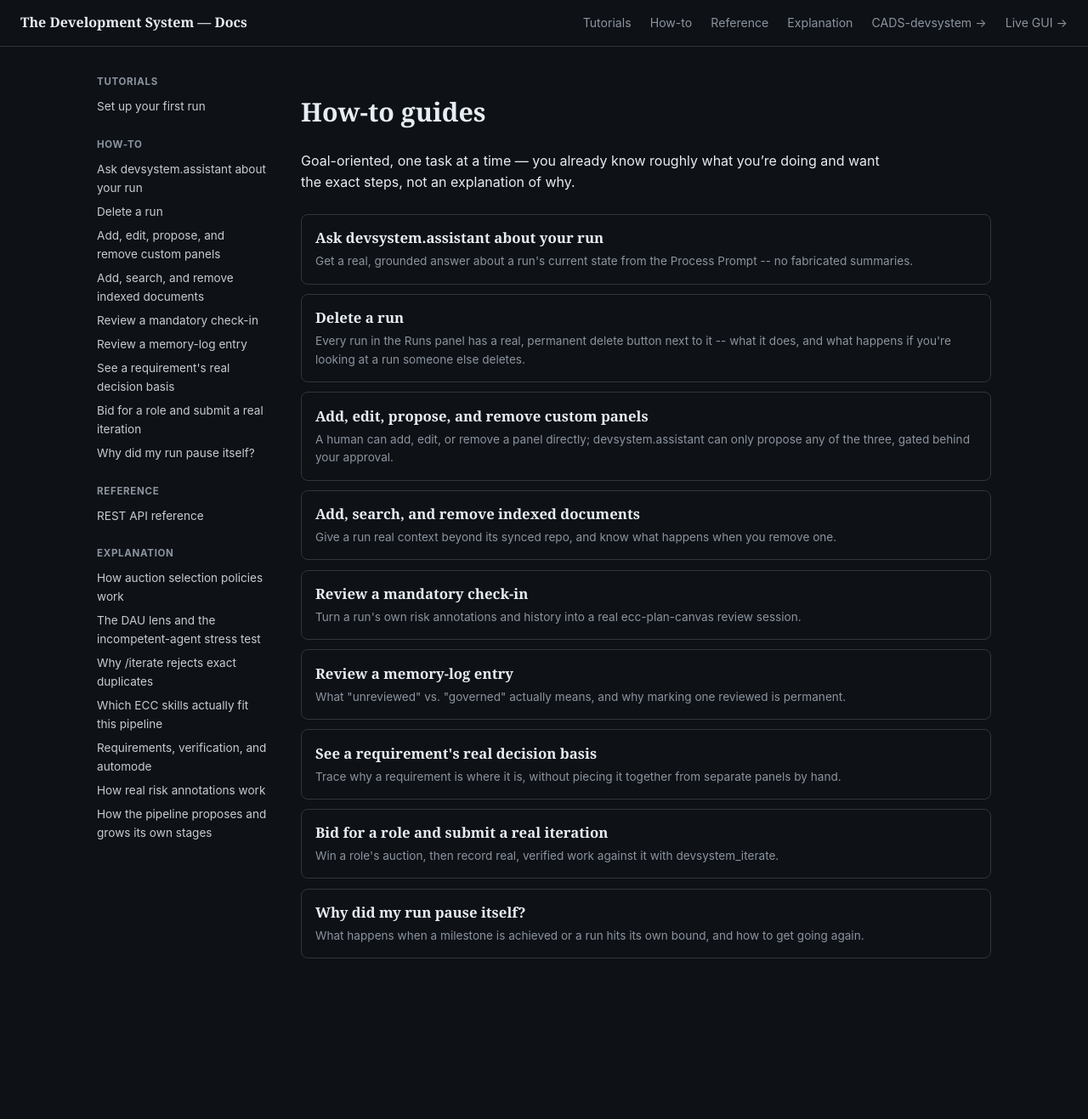
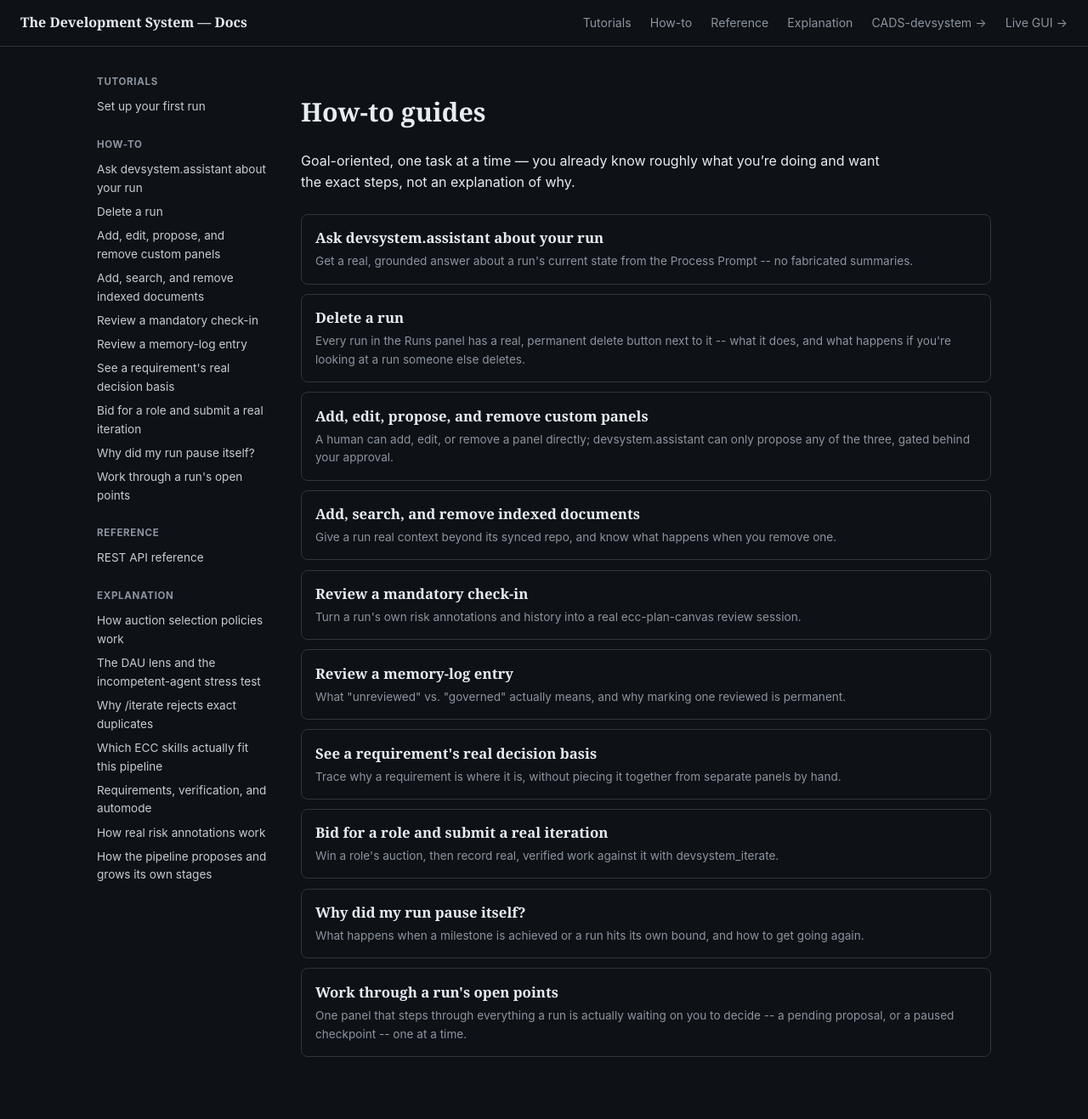
Before and after one commit to scimbe/CADS-devsystem-docs, a Jekyll site: the page built from how-to.md, in a window 1280 px wide. Shown: the whole page at 85% size. Built offline with Jekyll 4.4.1, drawn with Linux system fonts in a browser that asks for light colours; before the commit the page ends 1202 px from its top, so only the background shows below that; part of the change alters nothing that is shown.

Commit message:
how-to: document the new Open Points panel ("stack mode" slice 2)
Real, live-captured screenshots (this project's own Playwright
simulated-user.sh pattern, not mockups): one real pending stage
proposal in the queue, then the same queue genuinely empty after
approving it. Cross-links the REST reference row, and updates its own
stale "no GUI consumes it yet" note now that one does
(CADS-devsystem@3e48c3b).

```diff
--- /dev/null
+++ b/_how-to/work-through-open-points.md
@@ -0,0 +1,61 @@
+---
+title: Work through a run's open points
+description: One panel that steps through everything a run is actually waiting on you to decide -- a pending proposal, or a paused checkpoint -- one at a time.
+order: 10
+---
+
+# Work through a run's open points
+
+A run can accumulate several real, separate things waiting on a human decision at once: a
+role-filler's proposed pipeline stage, an assistant-drafted custom panel, a paused checkpoint. Each
+already has its own panel (Pipeline, Custom Panels, Health & Criteria), but noticing all of them
+means checking every one of those panels yourself. The **Open Points** panel is a single guided
+queue instead -- open it from the panel chip bar and step through everything real, one item at a
+time.
+
+## What counts as an open point
+
+Deliberately narrow: only things nothing else can proceed without a real decision on. As of this
+writing that's the same five real pending-proposal queues the Pipeline chip's own badge already
+counts (a new stage, a new/edited/removed custom panel, a proposed GitHub issue), plus a paused
+run's own checkpoint. An unverified requirement or a stalled stage is a normal, common run state on
+its own, not a stuck decision -- both are deliberately left out so the queue stays a real signal,
+not noise.
+
+## Stepping through the queue
+
+<figure>
+<img src="{{ '/assets/img/howto-open-points/01-one-open-point.png' | relative_url }}" alt="The Open Points panel showing 'open point 1 of 1', a card labeled New pipeline stage proposal with its real stage id and rationale, and Approve/Reject buttons plus Prev/Next navigation">
+<figcaption>One real open point -- a role-filler's own proposed stage, showing its real rationale. Approve/Reject here call the exact same endpoint the Pipeline panel's own proposal card does.</figcaption>
+</figure>
+
+Each entry shows its kind (a new stage proposal, a custom-panel add/edit/removal proposal, a GitHub
+issue proposal, or a paused checkpoint) and a real, human-readable summary -- a stage proposal's own
+rationale, a panel's title, or the run's own real `pause_reason`. **Prev**/**Next** move through the
+queue without acting on anything.
+
+The action buttons differ by kind, but every single one calls the identical endpoint its own
+dedicated panel already uses -- this panel adds no new way to approve, reject, or resume anything,
+just a faster way to reach the same real action:
+
+- A proposal (stage, panel add/edit/removal, GitHub issue) gets **Approve**/**Reject**.
+- A paused checkpoint gets **Resume run**.
+
+## After you act
+
+<figure>
+<img src="{{ '/assets/img/howto-open-points/02-empty-after-approve.png' | relative_url }}" alt="The Open Points panel showing 'Nothing open right now -- every real proposal is reviewed, and this run isn't paused.' after approving the one pending proposal">
+<figcaption>Approving the one real open point above -- the queue genuinely re-fetches and empties, not just this panel: every other panel showing the same underlying state (Pipeline, Custom Panels) refreshes too.</figcaption>
+</figure>
+
+Acting on an item triggers the same full run refresh every other mutating action in this GUI
+already does, so the Pipeline panel's own badge, the Custom Panels list, and everywhere else that
+same real state shows up all stay honest, not just this one panel. Once nothing is left, the panel
+says so plainly rather than sitting empty with no explanation.
+
+## What this isn't, yet
+
+This is the second of three real, separate slices behind a fuller guided "stack mode" -- stepping
+through what's already real. Still open: `devsystem.assistant` drafting first-cut next-iteration
+plan options at a paused checkpoint (editable, never silently applied), with its own real audit
+trail of what it proposed and when.
--- a/_reference/rest-api.md
+++ b/_reference/rest-api.md
@@ -31,7 +31,7 @@ The real route table `web/src/main.rs` mounts, as of this writing -- not a desig
 | `POST /api/runs` | Create a new, empty run (`{"run_id": "..."}`). |
 | `GET /api/runs/{id}` | A run's full real state: spec, health, risks, backlog, milestones, requirements, history. `risks` are real mechanical checks, not an LLM guess -- see [How real risk annotations work]({{ '/explanation/risk-annotations/' | relative_url }}). |
 | `DELETE /api/runs/{id}` | Permanently remove a run's entire directory on disk -- every iteration, requirement, milestone, backlog item, chat exchange, and custom panel goes with it, no undo. Owner-restricted like every other GUI mutation. Real `204` on success, `404` for a run that's already gone (including a second delete racing the first). See [Delete a run]({{ '/how-to/delete-a-run/' | relative_url }}). |
-| `GET /api/runs/{id}/open-points` | Every real item this run is actually waiting on a human to decide, ordered: the paused checkpoint first if paused (with its real `pause_reason`), then the same five real pending-proposal queues `pending_reviews` already sums, same order. Deliberately excludes unverified requirements and stalled stages -- both are normal run states, not a stalled decision. The real data source behind an in-progress guided "stack mode" -- no GUI consumes it yet as of this writing. |
+| `GET /api/runs/{id}/open-points` | Every real item this run is actually waiting on a human to decide, ordered: the paused checkpoint first if paused (with its real `pause_reason`), then the same five real pending-proposal queues `pending_reviews` already sums, same order. Deliberately excludes unverified requirements and stalled stages -- both are normal run states, not a stalled decision. Powers the **Open Points** panel -- see [Work through a run's open points]({{ '/how-to/work-through-open-points/' | relative_url }}). |
 | `POST /api/runs/{id}/iterate` | Submit a real `IterationRecord` -- see the how-to guide above. A submission byte-identical to the run's own immediately-preceding entry is rejected with a real `409` -- see [Why /iterate rejects exact duplicates]({{ '/explanation/duplicate-iteration-guard/' | relative_url }}). |
 | `GET /api/runs/{id}/checkin` | Renders the latest iteration as real check-in markdown (run summary, risk annotations, decision prompt) -- callable any time, not gated on whether one is actually due. See [Review a mandatory check-in]({{ '/how-to/review-a-checkin/' | relative_url }}). |
 | `POST /api/runs/{id}/criteria` | Update a run's `AbortCriteria` (`max_iterations`, `max_consecutive_failures`, `checkin_every`). `max_iterations`/`max_consecutive_failures` must be at least 1; all three fields must be at most 10,000 -- a bounded super loop needs a real, finite bound (a live test once got a real `200` for `u32::MAX`, before this cap existed). `checkin_every: 0` is still a legitimate value (flagged as an advisory risk, not rejected). |
```
Also changed, not shown: assets/img/howto-open-points/01-one-open-point.png (added), assets/img/howto-open-points/02-empty-after-approve.png (added).
